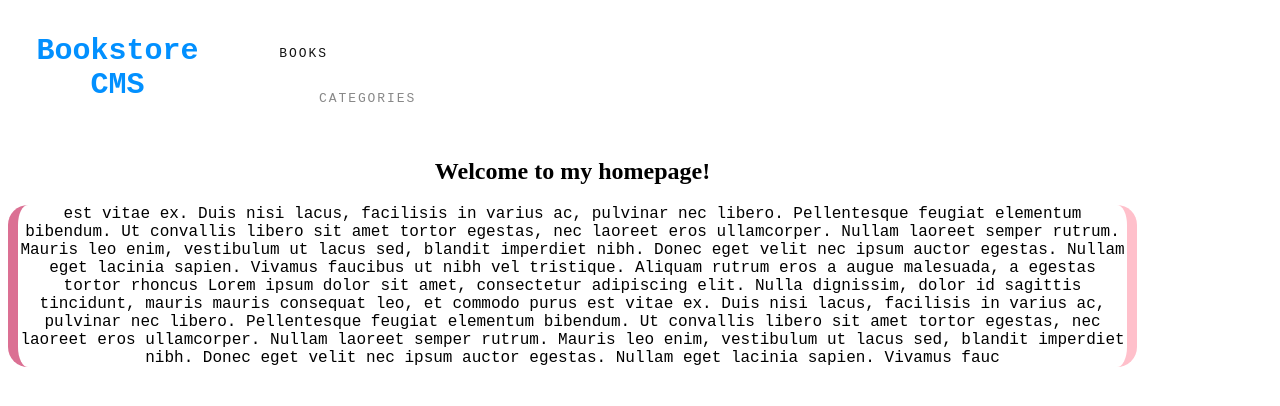
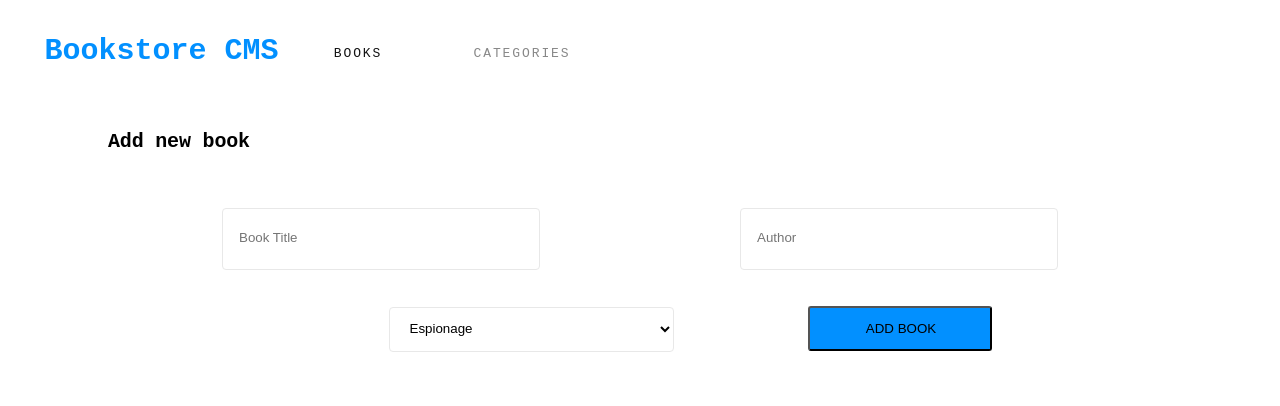
Before and after one commit to osbentech/my-BookStore, a React (Create React App) app: page / in a window 1280 px wide. Shown: the top 406 px of the page. Built offline with nearby package versions, Linux system fonts and the light colour scheme.

Commit message:
made required changes

```diff
--- a/src/App.js
+++ b/src/App.js
@@ -28,7 +28,6 @@ import {
   Routes,
   Route,
 } from 'react-router-dom';
-import Home from './Home';
 import Books from './components/Books';
 import Categories from './components/Categories';
 import './App.css';
@@ -38,9 +37,8 @@ function App() {
     <div className="App">
       <Router>
         <Routes>
-          <Route path="Books" element={<Books />} />
+          <Route path="/" element={<Books />} />
           <Route path="categories" element={<Categories />} />
-          <Route path="/" element={<Home />} />
         </Routes>
       </Router>
     </div>
--- a/src/Home.css
+++ /dev/null
@@ -1,15 +0,0 @@
-div {
-  border-radius: 40px;
-  margin-right: 45px;
-}
-
-div h2 {
-  font-weight: bolder;
-}
-
-div p {
-  border-left: 10px palevioletred solid;
-  border-right: 10px pink solid;
-  border-radius: 20px;
-  font-family: 'Courier New', Courier, monospace;
-}
--- a/src/Home.js
+++ /dev/null
@@ -1,30 +0,0 @@
-import React from 'react';
-import Header from './components/Header';
-import './Home.css';
-
-function Home() {
-  return (
-    <div>
-      <Header />
-      <main>
-        <h2>Welcome to my homepage!</h2>
-        <p>
-          est vitae ex. Duis nisi lacus, facilisis in varius ac, pulvinar nec libero.
-          Pellentesque feugiat elementum bibendum. Ut convallis libero sit amet tortor
-          egestas, nec laoreet eros ullamcorper. Nullam laoreet semper rutrum. Mauris
-          leo enim, vestibulum ut lacus sed, blandit imperdiet nibh. Donec eget velit
-          nec ipsum auctor egestas. Nullam eget lacinia sapien. Vivamus faucibus ut nibh
-          vel tristique. Aliquam rutrum eros a augue malesuada, a egestas tortor rhoncus
-          Lorem ipsum dolor sit amet, consectetur adipiscing elit. Nulla dignissim,
-          dolor id sagittis tincidunt, mauris mauris consequat leo, et commodo purus
-          est vitae ex. Duis nisi lacus, facilisis in varius ac, pulvinar nec libero.
-          Pellentesque feugiat elementum bibendum. Ut convallis libero sit amet tortor
-          egestas, nec laoreet eros ullamcorper. Nullam laoreet semper rutrum. Mauris
-          leo enim, vestibulum ut lacus sed, blandit imperdiet nibh. Donec eget velit
-          nec ipsum auctor egestas. Nullam eget lacinia sapien. Vivamus fauc
-        </p>
-      </main>
-    </div>
-  );
-}
-export default Home;
--- a/src/components/Book.css
+++ b/src/components/Book.css
@@ -11,7 +11,11 @@
 }
 
 .book-holder {
-  text-align: left;
+  text-align: justify;
+}
+
+.book-holder p {
+  color: #4386bf;
 }
 
 .status {
```
